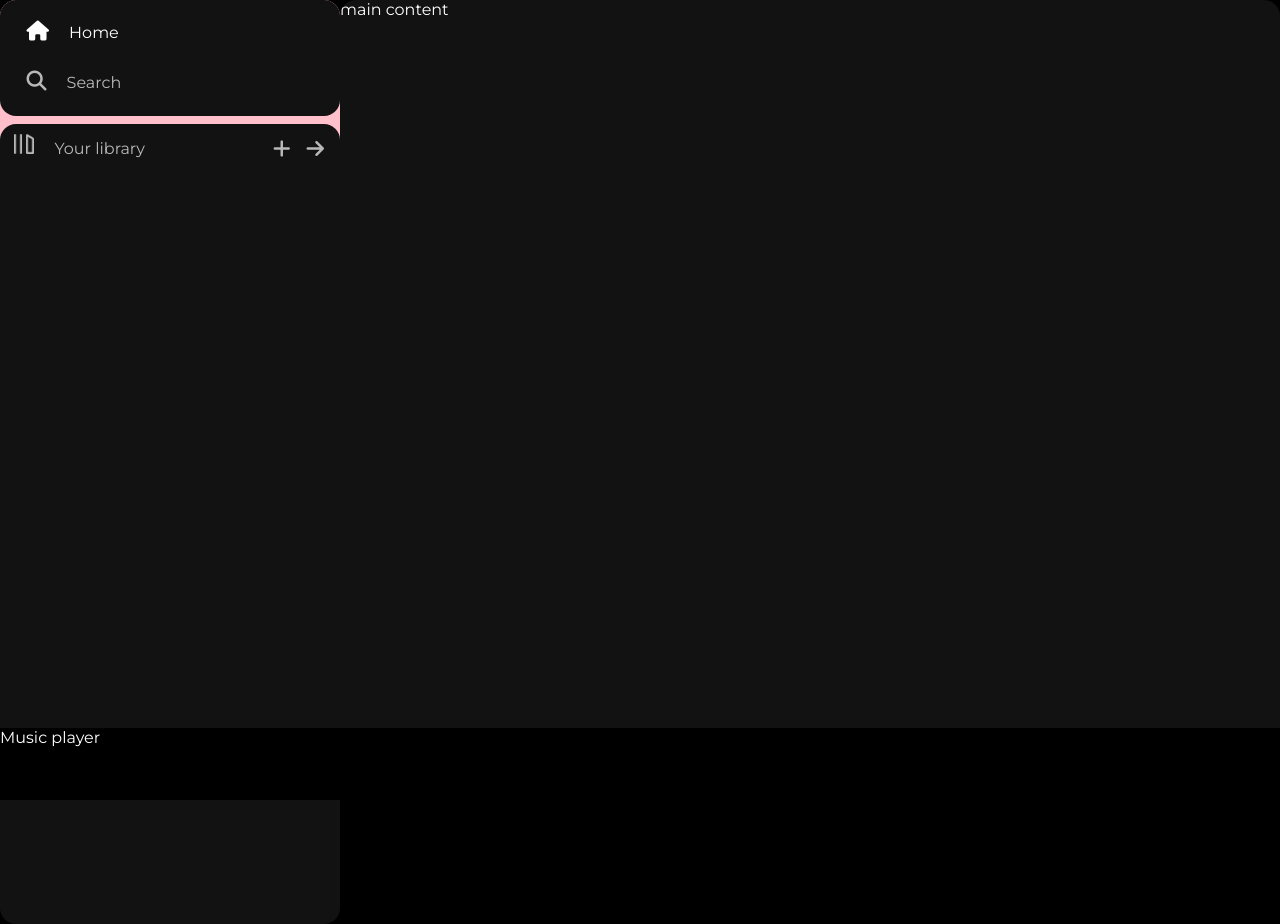
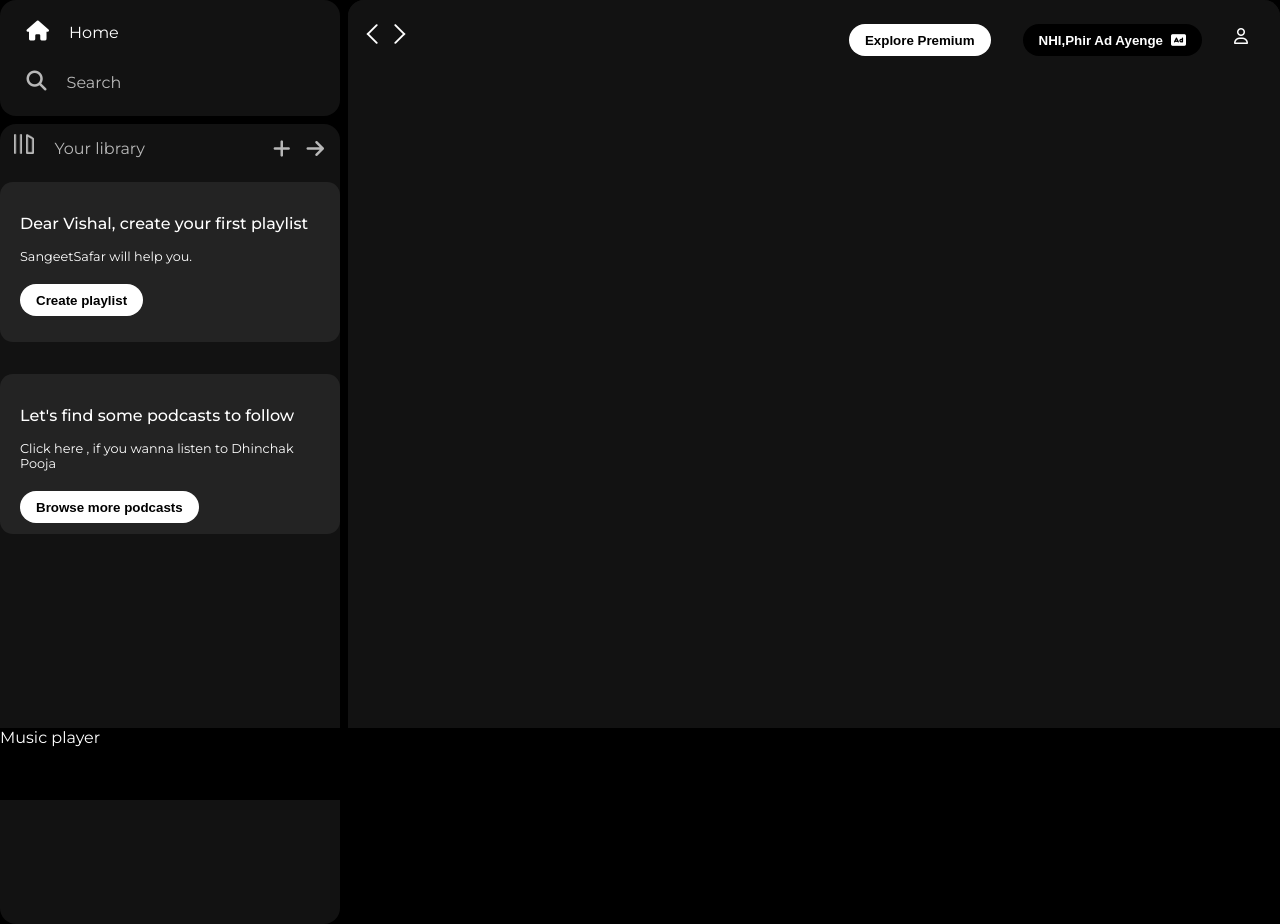
Before and after one commit to Vishal-Nishad/SangeetSafar, a plain HTML site: page html/index.html in a window 1280 px wide. Drawn offline with Linux system fonts and the light colour scheme; files whose address does not match are found by name.

Commit message:
library and navbar

```diff
--- a/html/index.css
+++ b/html/index.css
@@ -11,10 +11,10 @@ body{
     padding: o.5rem;
 }
 .sidebar{
-    background-color: pink;
+    background-color: #000;
     width: 340px;
     border-radius: 1rem;   /*= 16px*/
-
+    margin-right: 0.5rem;
 }
 .main-content{
     background-color: #121212;
@@ -85,3 +85,55 @@ a{
 .icons i:hover{
     opacity: 1;
 }
+.box{
+    background-color: #232323;
+    height: 8rem;
+    border-radius: 0.8rem;
+    padding: 1rem 1.25rem ;
+    margin: 0.5rem 0 2rem 0;
+}
+.box-p1{
+    font-weight: 500;
+    font-size: 1rem;
+}
+.box-p2{
+    font-size: 0.8rem;
+}
+.badge{
+    border-radius: 100px;
+    border: none;
+    background-color: #fff;
+    padding: 0.25rem 1rem;
+    font-weight: 700;
+    margin-top: 0.5rem;
+    height: 2rem;
+}
+.dark-badge{
+    background-color: #000;
+    color: #fff;
+}
+.navbar{
+    position: sticky;
+    top: 0;
+    background-color: #121212;
+    display: flex;
+    justify-content: space-between;
+    align-items: center;
+    padding: 1rem 0 1rem 0;
+}
+.navbar-icons{
+    margin-left: 0.75rem;
+}
+.navbar-options{
+    display: flex;
+    justify-content: center;
+    align-items: center;
+}
+.nav-item{
+    margin-right: 2rem;
+}
+@media (max-width:1000px){
+    .hide{
+        display: none;
+    }
+}
--- a/html/index.html
+++ b/html/index.html
@@ -35,10 +35,36 @@
                         <i class="fa-solid fa-arrow-right"></i>
                     </div>
                 </div>
-                <div class="boxes"></div>
+                <div class="lib-box">
+                    <div class="box">
+                        <p class="box-p1">Dear Vishal, create your first playlist</p>
+                        <p class="box-p2">SangeetSafar will help you.</p>
+                        <button class="badge">Create playlist</button>
+                    </div>
+                    <div class="box">
+                        <p class="box-p1">Let's find some podcasts to follow</p>
+                        <p class="box-p2">Click here , if you wanna listen to Dhinchak Pooja</p>
+                        <button class="badge">Browse more podcasts </button>
+                    </div>
+                </div>
             </div>
         </div>
-        <div class="main-content">main content</div>
+
+        <!-- nav bar -->
+
+        <div class="main-content">
+            <div class="navbar">
+            <div class="navbar-icons">
+                <img src="C:\Users\User\Desktop\PROJECT\asset\backward_icon.png"  >
+                <img src="C:\Users\User\Desktop\PROJECT\asset\forward_icon.png" class="hide">
+            </div>
+            <div class="navbar-options">
+                <button class="badge nav-item">Explore Premium</button>
+                <button class="badge nav-item dark-badge hide">NHI,Phir Ad Ayenge<i class="fa-solid fa-rectangle-ad" style="margin-left: 8px;"></i></button>
+                <i class="fa-regular fa-user nav-item"></i>
+            </div>
+            </div>
+        </div>
         <div class="music-player">Music player</div>
     </div>
 </body>
```
